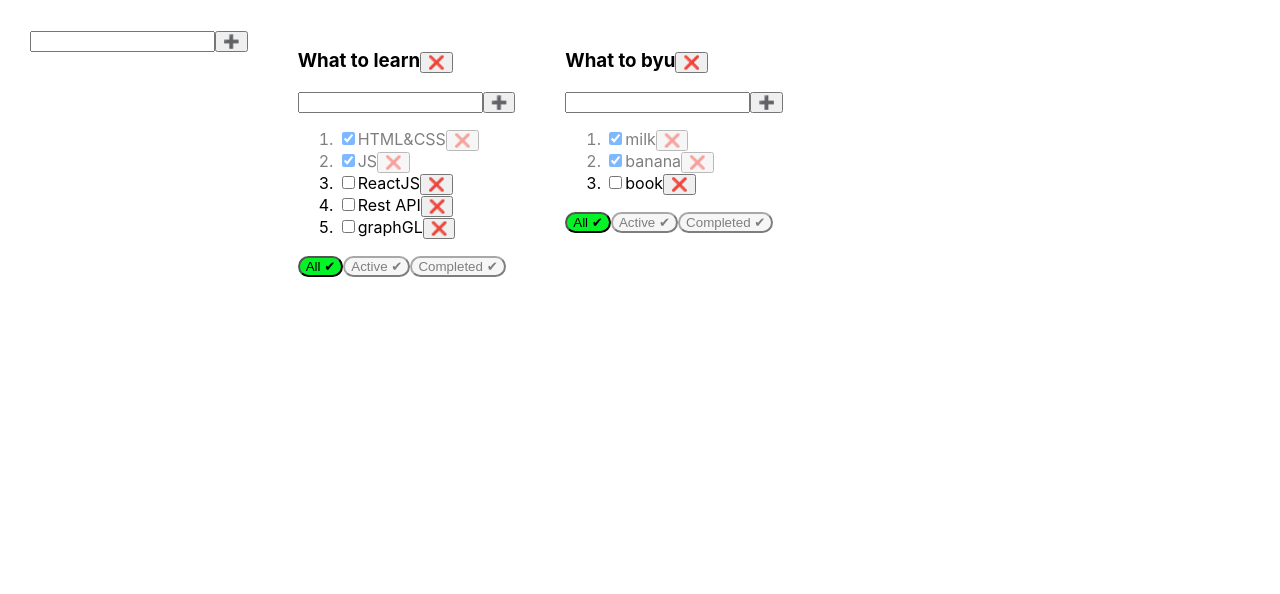
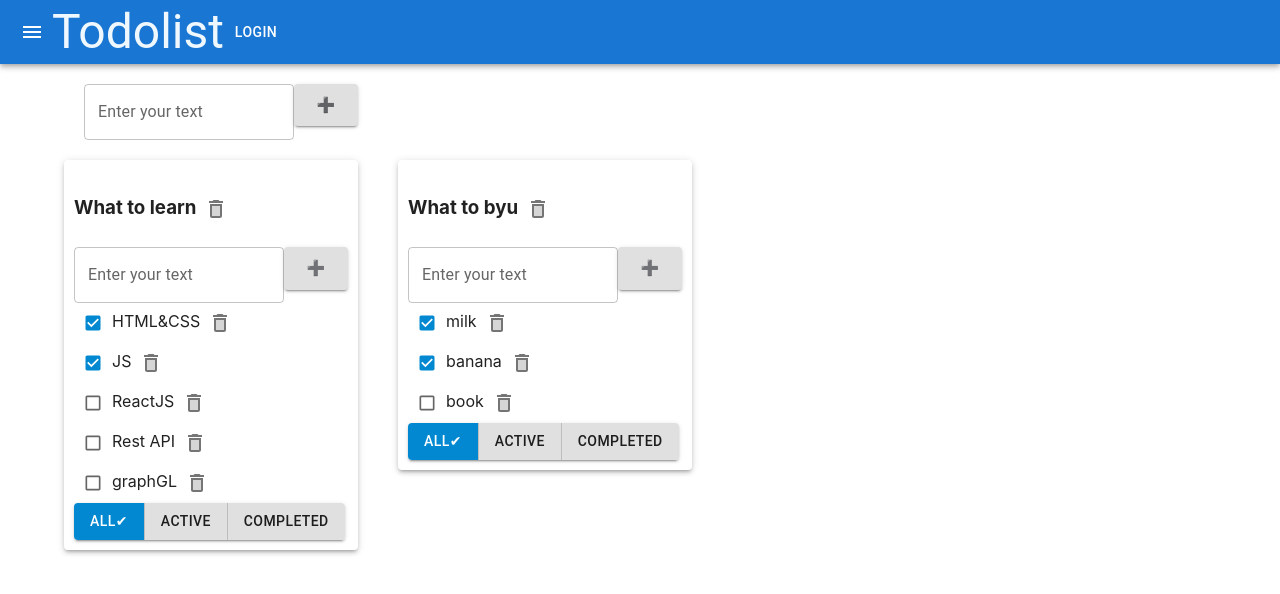
Before and after one commit to ALbirdEX/it-incubator-todolist-ts-01, a React (Create React App) app: page / in a window 1280 px wide. Shown: the top 594 px of the page. Built offline with nearby package versions, Linux system fonts and the light colour scheme.

Commit message:
connected Material-UI, add component AppBar.tsx

```diff
--- a/src/AddItemForm.tsx
+++ b/src/AddItemForm.tsx
@@ -1,8 +1,10 @@
 import React, {ChangeEvent, KeyboardEvent, useState} from "react";
+import {Button, TextField} from "@mui/material";
 
 type AddItemFormPropsType = {
     addItem: (title: string) => void
 }
+
 export function AddItemForm(props: AddItemFormPropsType) {
 
     const [title, setTitle] = useState("");
@@ -28,13 +30,25 @@ export function AddItemForm(props: AddItemFormPropsType) {
 
     return (
         <div>
-            <input value={title}
-                   onChange={onChangeHandler}
-                   onKeyDown={onKeyDownHandler}
-                   className={error ? "error" : ""}
+            <TextField variant="outlined"
+                       label="Enter your text"
+                       multiline
+                       error={!!error}
+                       helperText={error}
+
+                       value={title}
+                       onChange={onChangeHandler}
+                       onKeyDown={onKeyDownHandler}
+                       className={error ? "error" : ""}
             />
-            <button onClick={addTaskHandler}><span role="img" aria-label="Plus">➕</span></button>
-            {error && <div className={"error-message"}>{error}</div>}
+
+            <Button variant="contained"
+                    color="inherit"
+                    size="large"
+                    onClick={addTaskHandler}>
+                <span role="img" aria-label="Plus">➕</span>
+            </Button>
+         {/*   //{error && <div className={"error-message"}>{error}</div>}*/}
         </div>
     )
 }
--- a/src/App.css
+++ /dev/null
@@ -1,33 +0,0 @@
-.App {
-    padding: 30px;
-    display: flex;
-
-}
-
-.App > div {
-    margin-right: 50px;
-}
-
-.error {
-    border: red 2px solid;
-    border-radius: 2px;
-
-}
-
-.error-message {
-    color: red;
-}
-
-.active-filter {
-    background-color: #04F327FF;
-    border-radius: 15px;
-}
-
-.is-done {
-    opacity: 0.5;
-}
-
-.button {
-    border-radius: 15px;
-    opacity: 0.5;
-}
--- a/src/App.tsx
+++ b/src/App.tsx
@@ -1,8 +1,11 @@
 import React, {useState} from 'react';
-import './App.css';
+import {v1} from "uuid";
 import {TaskType, TodoList} from "./TodoList";
-import {v1} from "uuid";
 import {AddItemForm} from "./AddItemForm";
+import {AppBarMenu} from "./AppBar";
+import Container from "@mui/material/Container";
+import Paper from "@mui/material/Paper";
+import Grid from "@mui/material/Grid";
 
 export type FilterValuesType = "All" | "Active" | "Completed"
 
@@ -72,34 +75,41 @@ function App() {
           let mapTasks = arrTasks.map(t => t.id === taskID ? {...t, isDone: isDone} : t)
           tasks[todolistID] = mapTasks
           setTasks({...tasks})*/
-        setTasks({...tasks,[todolistId]:tasks[todolistId].map(t => t.id === taskID? {...t, isDone} : t)})
+        setTasks({...tasks, [todolistId]: tasks[todolistId].map(t => t.id === taskID ? {...t, isDone} : t)})
     }
 
-    function changeTaskTitle(taskID: string, todolistId: string, newTitle: string){
-        setTasks({...tasks,[todolistId]: tasks[todolistId].map(t => t.id === taskID? {...t, title: newTitle} : t)})
+    function changeTaskTitle(taskID: string, todolistId: string, newTitle: string) {
+        setTasks({...tasks, [todolistId]: tasks[todolistId].map(t => t.id === taskID ? {...t, title: newTitle} : t)})
     }
 
     function changeFilter(value: FilterValuesType, todolistId: string) {  //"All" | "Active" | "Completed"
         //let todolist = todolists.map(todolist => todolist.id === todolistId ? {...todolist, filter: value} : todolist)
-        setTodolists([...todolists.map(todolist => todolist.id === todolistId ? {...todolist, filter: value} : todolist)])
+        setTodolists([...todolists.map(todolist => todolist.id === todolistId ? {
+            ...todolist,
+            filter: value
+        } : todolist)])
     }
 
     function addTodolist(title: string) {
         let newTodolistId = v1()
-        let newTodolist: TodoListsType =  {id: newTodolistId, title: title, filter: "All"}
+        let newTodolist: TodoListsType = {id: newTodolistId, title: title, filter: "All"}
         setTodolists([newTodolist, ...todolists])
         setTasks({...tasks, [newTodolistId]: []})
     }
 
-    function changeTodolistTitle (todolistId: string, newTitle: string){
-        setTodolists([...todolists.map(t => t.id === todolistId ? {...t, title: newTitle} : t) ])
+    function changeTodolistTitle(todolistId: string, newTitle: string) {
+        setTodolists([...todolists.map(t => t.id === todolistId ? {...t, title: newTitle} : t)])
     }
 
 
     return (
-        <div className="App">
+        <div>
+            <AppBarMenu/>
+            <Container fixed>
+                <Grid container style={{padding: "20px"}}>
                     <AddItemForm addItem={addTodolist}/>
-
+                </Grid>
+                <Grid container spacing={5}>
                     {todolists.map(tl => {
 
                         let allTodolistTasks = tasks[tl.id]
@@ -112,7 +122,10 @@ function App() {
                             tasksForTodolist = allTodolistTasks.filter(task => task.isDone) //task.isDone === true
                         }
 
-                return <TodoList key={tl.id}
+                        return <Grid item>
+                            <Paper elevation={3}
+                                   style={{padding: "10px"}}>
+                                <TodoList key={tl.id}
                                           id={tl.id}
                                           title={tl.title}
                                           tasks={tasksForTodolist}
@@ -126,7 +139,11 @@ function App() {
                                           changeTodolistTitle={changeTodolistTitle}
                                           filter={tl.filter}
                                 />
+                            </Paper>
+                        </Grid>
                     })}
+                </Grid>
+            </Container>
         </div>
     )
 }
--- /dev/null
+++ b/src/AppBar.tsx
@@ -0,0 +1,25 @@
+import React from 'react';
+import AppBar from "@mui/material/AppBar";
+import Toolbar from "@mui/material/Toolbar";
+import IconButton from "@mui/material/IconButton";
+import MenuIcon from "@mui/icons-material/Menu";
+import Typography from "@mui/material/Typography";
+import Button from "@mui/material/Button";
+
+export function AppBarMenu() {
+    return (
+        <>
+            <AppBar position="static">
+                <Toolbar>
+                    <IconButton edge="start" color="inherit" aria-label="menu">
+                        <MenuIcon/>
+                    </IconButton>
+                    <Typography variant="h3" color="aliceblue">
+                        Todolist
+                    </Typography>
+                    <Button color="inherit">Login</Button>
+                </Toolbar>
+            </AppBar>
+        </>
+    )
+}
--- a/src/EditableSpan.tsx
+++ b/src/EditTableSpan.tsx
@@ -1,11 +1,12 @@
 import React, {ChangeEvent, useState} from "react";
+import {TextField} from "@mui/material";
 
 type EditableSpan = {
     title: string
     onChange: (newValue: string) => void
 }
 
-export function EditableSpan(props: EditableSpan) {
+export function EditTableSpan(props: EditableSpan) {
 
     const [editMode, setEditMode] = useState(false)
     const [title, setTitle] = useState("")
@@ -24,10 +25,15 @@ export function EditableSpan(props: EditableSpan) {
 
     return (
         editMode
-            ? <input value={title}
-                     onChange={onChangeTitleHandler}
-                     onBlur={activateViewMode}
-                     autoFocus
+            ?
+            <TextField variant="outlined"
+                       label="Enter your text"
+                       multiline
+
+                       value={title}
+                       onChange={onChangeTitleHandler}
+                       onBlur={activateViewMode}
+                       autoFocus
             />
             : <span onDoubleClick={activateEditMode}>{props.title}</span>
     )
--- a/src/TodoList.tsx
+++ b/src/TodoList.tsx
@@ -1,12 +1,18 @@
 import React, {ChangeEvent} from "react";
 import {FilterValuesType} from "./App";
 import {AddItemForm} from "./AddItemForm";
-import {EditableSpan} from "./EditableSpan";
+import {EditTableSpan} from "./EditTableSpan";
+import IconButton from "@mui/material/IconButton";
+import Button from "@mui/material/Button";
+import Delete from "@mui/icons-material/DeleteTwoTone";
+import {ButtonGroup, Checkbox} from "@mui/material";
+
 
 type TodoListPropsType = {
     id: string
     title: string
     tasks: Array<TaskType>
+    filter: FilterValuesType
 
     removeTodolist: (todolistId: string) => void
     addTask: (title: string, todolistId: string) => void
@@ -15,7 +21,6 @@ type TodoListPropsType = {
     changeTaskStatus: (taskID: string, todolistId: string, isDone: boolean) => void
     changeTaskTitle: (taskID: string, todolistId: string, newTitle: string) => void
     changeTodolistTitle: (todolistId: string, newTitle: string) => void
-    filter: FilterValuesType
 }
 
 export type TaskType = {
@@ -25,8 +30,8 @@ export type TaskType = {
 }
 
 
+export function TodoList(props: TodoListPropsType) {
 
-export function TodoList(props: TodoListPropsType) {
 
     /* const [title, setTitle] = useState("")
      const [error, setError] = useState<string | null>(null)*/
@@ -53,28 +58,57 @@ export function TodoList(props: TodoListPropsType) {
         props.addTask(title, props.id)
     }
 
-    const onAllClickHandler = () => {props.changeFilter("All", props.id)}
-    const onActiveClickHandler = () => {props.changeFilter("Active", props.id)}
-    const onCompletedClickHandler = () => {props.changeFilter("Completed", props.id)}
+    const onAllClickHandler = () => {
+        props.changeFilter("All", props.id)
+    }
+    const onActiveClickHandler = () => {
+        props.changeFilter("Active", props.id)
+    }
+    const onCompletedClickHandler = () => {
+        props.changeFilter("Completed", props.id)
+    }
 
-    const removeTodolistHandler = () => {props.removeTodolist(props.id)}
+    const removeTodolistHandler = () => {
+        props.removeTodolist(props.id)
+    }
 
-    const changeTodolistTitle = (newTitle: string) => {props.changeTodolistTitle(props.id, newTitle)}
-
-
+    const changeTodolistTitle = (newTitle: string) => {
+        props.changeTodolistTitle(props.id, newTitle)
+    }
+    const buttons =
+        [
+            <Button color={props.filter === "All" ? "info" : "inherit"}
+                    size="medium"
+                    onClick={onAllClickHandler}>All{props.filter === "All" ?
+                <span role="img" aria-label="Checked">✔</span> : ''}</Button>,
+            <Button color={props.filter === "Active" ? "info" : "inherit"}
+                    size="medium"
+                    onClick={onActiveClickHandler}>Active{props.filter === "Active" ?
+                <span role="img" aria-label="Checked">✔</span> : ''}</Button>,
+            <Button color={props.filter === "Completed" ? "info" : "inherit"}
+                    size="medium"
+                    onClick={onCompletedClickHandler}>Completed{props.filter === "Completed" ?
+                <span role="img" aria-label="Checked">✔</span> : ''}</Button>
+        ]
 
     return (
         <div>
-            <h3><EditableSpan title={props.title}
+            <h3>
+                <EditTableSpan title={props.title}
                                onChange={changeTodolistTitle}/>
-                <button onClick={removeTodolistHandler}><span role="img" aria-label="Delete">❌</span></button></h3>
+
+                <IconButton onClick={removeTodolistHandler}>
+                    <Delete/>
+                </IconButton>
+            </h3>
             <div>
                 <AddItemForm addItem={addTask}/>
             </div>
-            <ol>
+            <div>
                 {props.tasks.map((task) => {
 
-                    const removeTaskHandler = () => {props.removeTask(task.id, props.id)
+                        const removeTaskHandler = () => {
+                            props.removeTask(task.id, props.id)
                         }
                         const taskStatusHandler = (event: ChangeEvent<HTMLInputElement>) => {
                             let newIsDoneValue = event.currentTarget.checked
@@ -84,29 +118,31 @@ export function TodoList(props: TodoListPropsType) {
                             props.changeTaskTitle(task.id, props.id, newValue)
                         }
 
+                        return (
+                            <div key={task.id} className={task.isDone ? "is-done" : ""}>
 
-                        return (
-                            <li key={task.id} className={task.isDone ? "is-done" : ""}>
-                                <input type="checkbox"
+                                <Checkbox color="info"
+                                          size="small"
+
                                           checked={task.isDone}
-                                       onChange={taskStatusHandler}
-                                />
-                                <EditableSpan title={task.title}
+                                          onChange={taskStatusHandler}/>
+
+                                <EditTableSpan title={task.title}
                                                onChange={taskTitleHandler}/>
-                                <button onClick={removeTaskHandler}><span role="img" aria-label="Delete">❌</span></button>
-                            </li>
+                                <IconButton onClick={removeTaskHandler}>
+                                    <Delete/>
+                                </IconButton>
+                            </div>
                         )
                     }
                 )
                 }
-            </ol>
+            </div>
             <div>
-                <button className={props.filter === "All" ? "active-filter" : "button"}
-                        onClick={onAllClickHandler}>All <span role="img" aria-label="Checked">✔</span></button>
-                <button className={props.filter === "Active" ? "active-filter" : "button"}
-                        onClick={onActiveClickHandler}>Active <span role="img" aria-label="Checked">✔</span></button>
-                <button className={props.filter === "Completed" ? "active-filter" : "button"}
-                        onClick={onCompletedClickHandler}>Completed <span role="img" aria-label="Checked">✔</span></button>
+                <ButtonGroup variant="contained"
+                             color="inherit">
+                    {buttons}
+                </ButtonGroup>
             </div>
         </div>
     )
```
Also changed, not shown: package.json (+16 -12 lines), 1 other file (tests, documents, lock files or other folders). Lines whose indentation alone changed are shown as unchanged.
